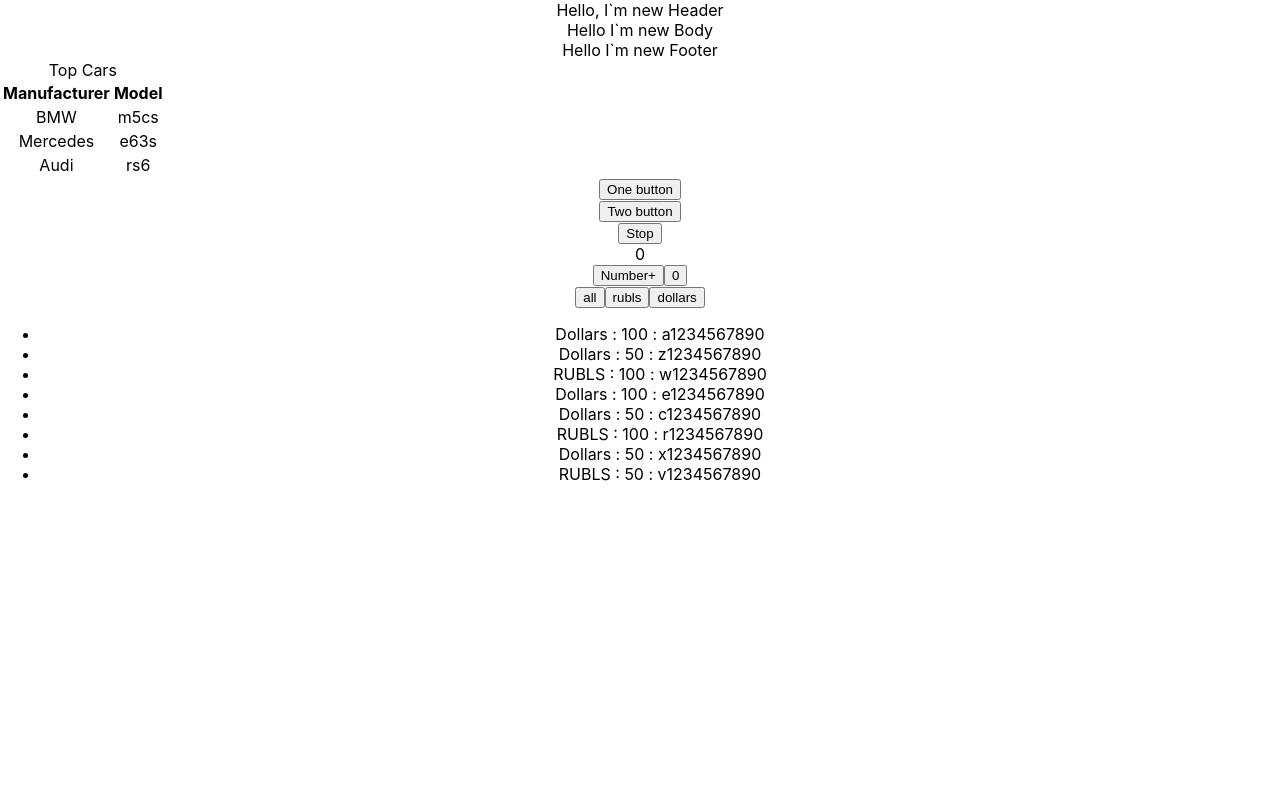
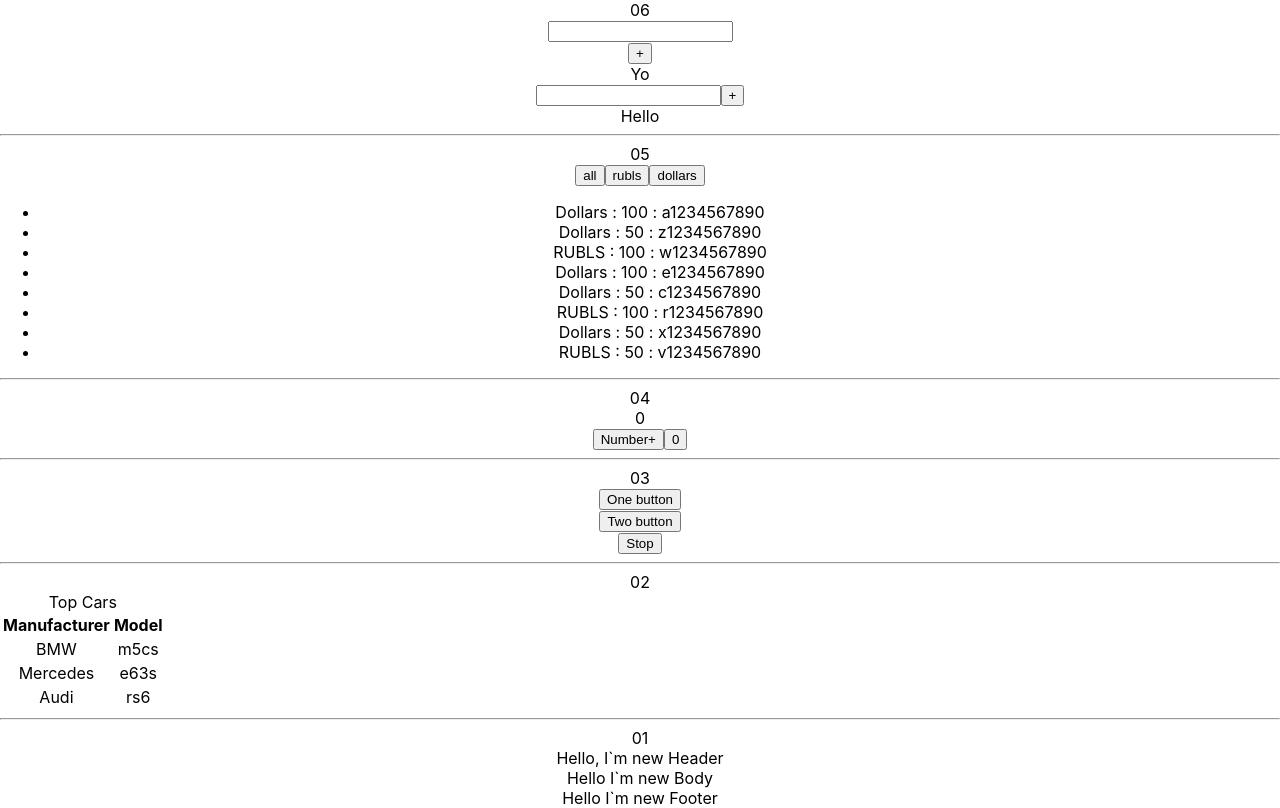
Before and after one commit to Traigel/MicroTasks, a React (Create React App) app: page / in a window 1280 px wide. Built offline with nearby package versions, Linux system fonts and the light colour scheme.

Commit message:
06 input

```diff
--- a/src/App.tsx
+++ b/src/App.tsx
@@ -1,4 +1,4 @@
-import React from 'react';
+import React, {useState} from 'react';
 import './App.css';
 import {Header} from "./components/01/Header";
 import {Body} from "./components/01/Body";
@@ -7,6 +7,10 @@ import {NewComponent} from "./components/02/NewComponent";
 import {Button} from './components/03/Button';
 import {UseState} from "./components/04/UseState";
 import {FilterComponent} from "./components/05/Filter";
+import {FullInput} from "./components/06/FullInput";
+import {InputComponent} from "./components/06/InputComponent";
+import {ButtonComponent} from "./components/06/ButtonComponent";
+import {FullInputComponent} from "./components/06/FullInputComponent";
 
 const App = () => {
 
@@ -18,25 +22,48 @@ const App = () => {
     const buttonFoo = (name: string, age: number) => console.log(name, age)
     const buttonStopFoo = () => console.log('Stop')
 
+    const [message, setMessage] = useState([
+            {message: 'Hello'},
+        ]
+    )
+    const addMessage = (title: string) => {
+        setMessage([{message: title}, ...message])
+    }
+
     return <div className="App">
-        <div className={'01'}>
-            <Header titleFoHeader={'Hello, I`m new Header'}/>
-            <Body titleFoBody={'Hello I`m new Body'}/>
-            <Footer titleFoFooter={'Hello I`m new Footer'}/>
+        <div className={'06'}>
+            06
+            <FullInputComponent/>
+            <FullInput messagesArr={message} addMessage={addMessage}/>
         </div>
-        <div className={'02'}>
-            <NewComponent topCars={topCars}/>
+        <hr/>
+        <div className={'05'}>
+            05
+            <FilterComponent/>
         </div>
+        <hr/>
+        <div className={'04'}>
+            04
+            <UseState/>
+        </div>
+        <hr/>
         <div className={'03'}>
+            03
             <Button name={'One button'} callBack={() => buttonFoo('Vova', 28)}/>
             <Button name={'Two button'} callBack={() => buttonFoo('Alex', 23)}/>
             <Button name={'Stop'} callBack={buttonStopFoo}/>
         </div>
-        <div className={'04'}>
-            <UseState/>
+        <hr/>
+        <div className={'02'}>
+            02
+            <NewComponent topCars={topCars}/>
         </div>
-        <div className={'05'}>
-            <FilterComponent/>
+        <hr/>
+        <div className={'01'}>
+            01
+            <Header titleFoHeader={'Hello, I`m new Header'}/>
+            <Body titleFoBody={'Hello I`m new Body'}/>
+            <Footer titleFoFooter={'Hello I`m new Footer'}/>
         </div>
     </div>;
 }
--- /dev/null
+++ b/src/components/06/ButtonComponent.tsx
@@ -0,0 +1,17 @@
+import React from 'react';
+
+type ButtonType = {
+    buttonName: string,
+    callBack: () => void
+}
+
+export const ButtonComponent = (props: ButtonType) => {
+
+    const onclickButtonHandler = () => {
+        props.callBack()
+    }
+
+    return <div>
+        <button onClick={onclickButtonHandler}>{props.buttonName}</button>
+    </div>
+}
--- /dev/null
+++ b/src/components/06/FullInput.tsx
@@ -0,0 +1,28 @@
+import React, {ChangeEvent, useState} from 'react';
+
+type FullInputType = {
+    messagesArr: Array<MessagesType>,
+    addMessage: (title:string)=>void
+}
+type MessagesType = {
+    message: string
+}
+
+export const FullInput = (props: FullInputType) => {
+    let [title, setTitle] = useState('')
+
+    const onChangeInputHandle = (u: ChangeEvent<HTMLInputElement>) => {
+        setTitle(u.currentTarget.value)
+    }
+
+    const onClickButtonHandler = () => {
+        props.addMessage(title)
+        setTitle('')
+    }
+
+    return <div>
+        <input onChange={onChangeInputHandle} value={title}/>
+        <button onClick={onClickButtonHandler} >+</button>
+        {props.messagesArr.map((u) => <div>{u.message}</div>)}
+    </div>
+}
--- /dev/null
+++ b/src/components/06/FullInputComponent.tsx
@@ -0,0 +1,26 @@
+import React, {useState} from 'react';
+import {InputComponent} from "./InputComponent";
+import {ButtonComponent} from "./ButtonComponent";
+
+export const FullInputComponent = () => {
+
+    const [message, setMessage] = useState([{message: 'Yo'},])
+
+    const buttonCallBack = () => {
+        setMessage([{message: title}, ...message])
+        setTitle('')
+    }
+
+    let [title, setTitle] = useState('')
+
+    const inputCallBack = (u: string) => {
+        setTitle(u)
+    }
+
+
+    return <div>
+        <InputComponent value={title} callBack={inputCallBack}/>
+        <ButtonComponent buttonName={'+'} callBack={buttonCallBack}/>
+        {message.map(u => <div>{u.message}</div>)}
+    </div>
+}
--- /dev/null
+++ b/src/components/06/InputComponent.tsx
@@ -0,0 +1,17 @@
+import React, {ChangeEvent} from 'react';
+
+type InputComponentType = {
+    value: string,
+    callBack: (u: string) => void
+}
+
+export const InputComponent = (props: InputComponentType) => {
+
+    const onChangeInputHandler = (u: ChangeEvent<HTMLInputElement>) => {
+        props.callBack(u.currentTarget.value)
+    }
+
+    return <div>
+        <input onChange={onChangeInputHandler} value={props.value}/>
+    </div>
+}
```
